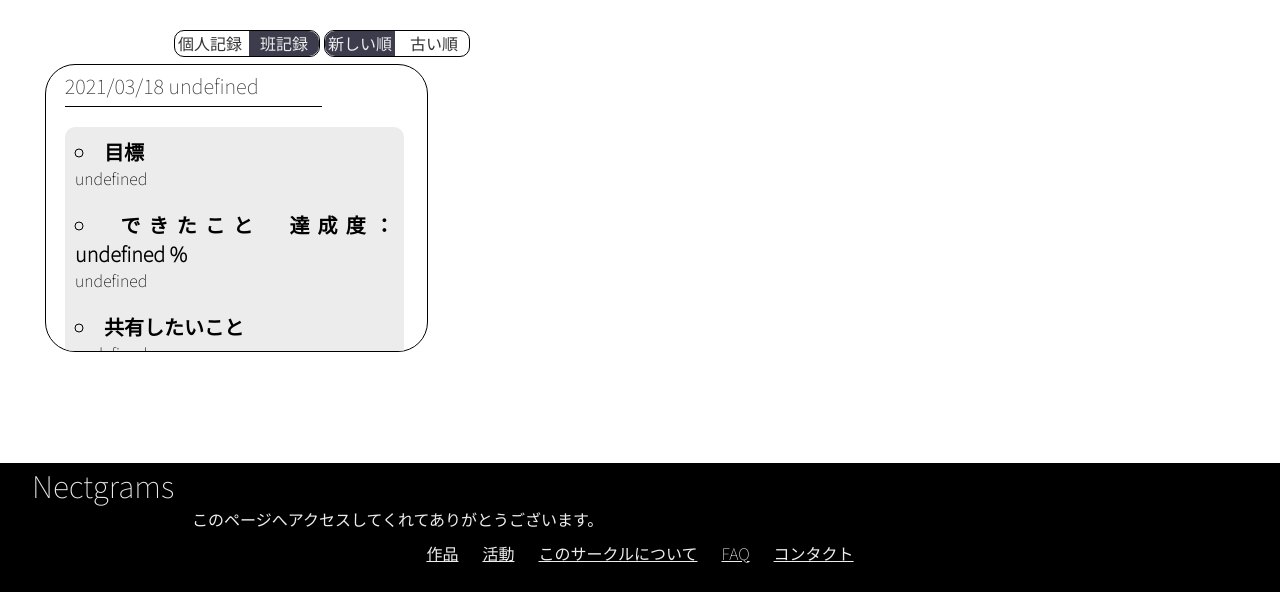
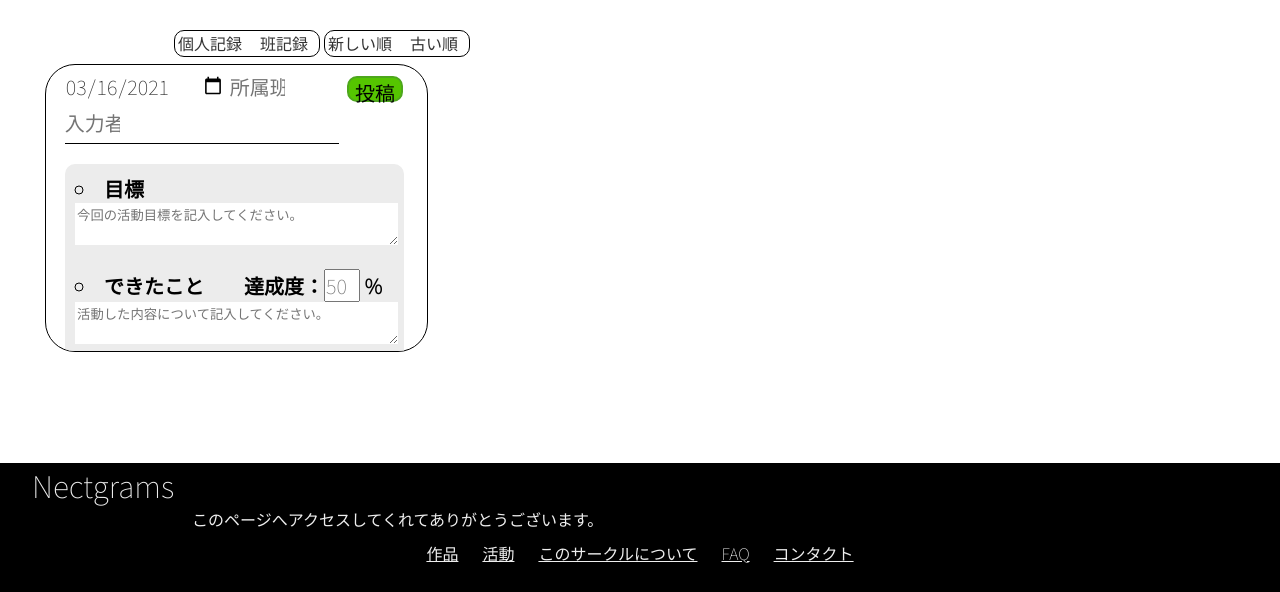
Before and after one commit to MORIMOTO520212/nectgrams, a PHP site: page /activity/index.php in a window 1280 px wide. Shown: the part 70-662 px from the top of the page. Run offline with PHP 8.4, Linux system fonts and the light colour scheme; data that the repository does not hold is empty; some libraries are stand-ins or nearby versions.

Commit message:
2021.04.02

```diff
--- a/activity/assets/base.js
+++ b/activity/assets/base.js
@@ -63,7 +63,7 @@
                     <input id="date" type="date" value="2021-03-16">\
                     <input id="group" type="text" placeholder="所属班" value="'+userName+'">\
                     <input id="contributor" type="text" placeholder="入力者" value="'+userGroup+'">\
-                    <div class="create-btn"><a href="javascript:submit(\'person\');">投稿</a></div>\
+                    <div class="create-btn"><a href="javascript:submit(\''+kind+'\');">投稿</a></div>\
                 </div>\
                 <div class="main">\
                     <div class="record">\
--- a/activity/assets/style.css
+++ b/activity/assets/style.css
@@ -173,6 +173,7 @@
 div.box-main .contributor.inp input{
     display: inline-block;
     vertical-align: middle;
+    width: 160px;
     font-size: 20px;
     border: none;
     padding: 0 0 6px 0;
--- a/activity/index.php
+++ b/activity/index.php
@@ -38,6 +38,7 @@
             var userGroup = "<?php echo $userGroup ?>";
         </script>
         <?php require "../container/header.html" ?>
+        <div class="g-signin2" data-onsuccess="onSignIn" style="display:none;"></div>
         <div class="main">
             <div class="control">
                 <div class="kc">
@@ -49,9 +50,40 @@
                     <div id="colum_reverse" class="pgc-btn right-btn" style><a href="#" onclick="activities_view(0,'reverse');return false;"></a><p id="cr_p" style>古い順</p></div>
                 </div>
             </div>
-            <div id="activities" class="activities"></div>
+            <div id="activities" class="activities">
+                <div class="activity-box">
+                    <div class="box-main">
+                        <div class="contributor inp">
+                            <input id="date" type="date" value="2021-03-16">
+                            <input id="group" type="text" placeholder="所属班" value="">
+                            <input id="contributor" type="text" placeholder="入力者" value="">
+                            <div class="create-btn"><a href="javascript:submit(\'\');">投稿</a></div>
+                        </div>
+                        <div class="main">
+                            <div class="record">
+                                <li class="title">目標</li>
+                                <div class="contents">
+                                    <textarea id="target" placeholder="今回の活動目標を記入してください。"></textarea>
+                                </div>
+                            </div>
+                            <div class="record">
+                                <li class="title">できたこと　　達成度：<input id="complete" type="text" placeholder="50"> %</li>
+                                <div class="contents">
+                                    <textarea id="do" placeholder="活動した内容について記入してください。"></textarea>
+                                </div>
+                            </div>
+                            <div class="record">
+                                <li class="title">共有したいこと</li>
+                                <div class="contents">
+                                    <textarea id="share" placeholder="全体や班の内で共有したいことや疑問点があればそれについて記入してください。"></textarea>
+                                </div>
+                            </div>
+                        </div>
+                    </div>
+                </div>
+            </div>
         </div>
         <?php require "../container/footer.html" ?>
-        <script src="assets/base.js"></script>
+        <!--<script src="assets/base.js"></script>-->
     </body>
 </html>
--- a/contact/index.php
+++ b/contact/index.php
@@ -14,6 +14,7 @@
     <body>
         <script>var session = <?php echo $session ?>;</script>
         <?php require "../container/header.html" ?>
+        <div class="g-signin2" data-onsuccess="onSignIn" style="display:none;"></div>
         <div class="main">
             <div class="msg">
                 <p>意見、改善点、トラブル報告…</p>
@@ -25,8 +26,8 @@
                 <div class="manager">
                     <div>
                         <a class="discord" href="#" onclick="window.open('../container/invite_discord/?name=囮猫&user=囮猫#4996','subwin','width=300,height=300');return false;"><img src="assets/Discord-Logo-Color.svg"></a>
-                        <a class="twitter" href="#" target="_blank" rel="noopener"><img src="assets/Twitter-social-icon.svg"></a>
-                        <p>稲野辺 快生</p>
+                        <a class="twitter" href="https://twitter.com/I_am_bakeneko" target="_blank" rel="noopener"><img src="assets/Twitter-social-icon.svg"></a>
+                        <p>囮猫</p>
                     </div>
                     <div>
                         <a class="twitter" href="https://twitter.com/nectgrams" target="_blank" rel="noopener"><img src="assets/Twitter-social-icon.svg"></a>
--- a/index.php
+++ b/index.php
@@ -75,6 +75,7 @@
         <script>var topics = JSON.parse(<?php echo $topics_data ?>);</script>
         <script>var session = <?php echo $session ?>;</script>
         <?php require "container/header.html" ?>
+        <div class="g-signin2" data-onsuccess="onSignIn" style="display:none;"></div>
         <div class="main">
             <div class="product_sb">
                 <div class="scroll">
--- a/products/index.php
+++ b/products/index.php
@@ -30,6 +30,7 @@
             var products = JSON.parse(<?php echo $js_products ?>);
         </script>
         <?php require "../container/header.html" ?>
+        <div class="g-signin2" data-onsuccess="onSignIn" style="display:none;"></div>
         <div id="main" style>
             <div id="products">
                 <?php
```
Also changed, not shown: login/assets/base.js (+5 -4 lines), login/assets/g_signin_submit.php (+0 -9 lines), login/assets/login.php (+14 -27 lines), README.md, web_images_pdf/web_activity_new_log.png (added).
